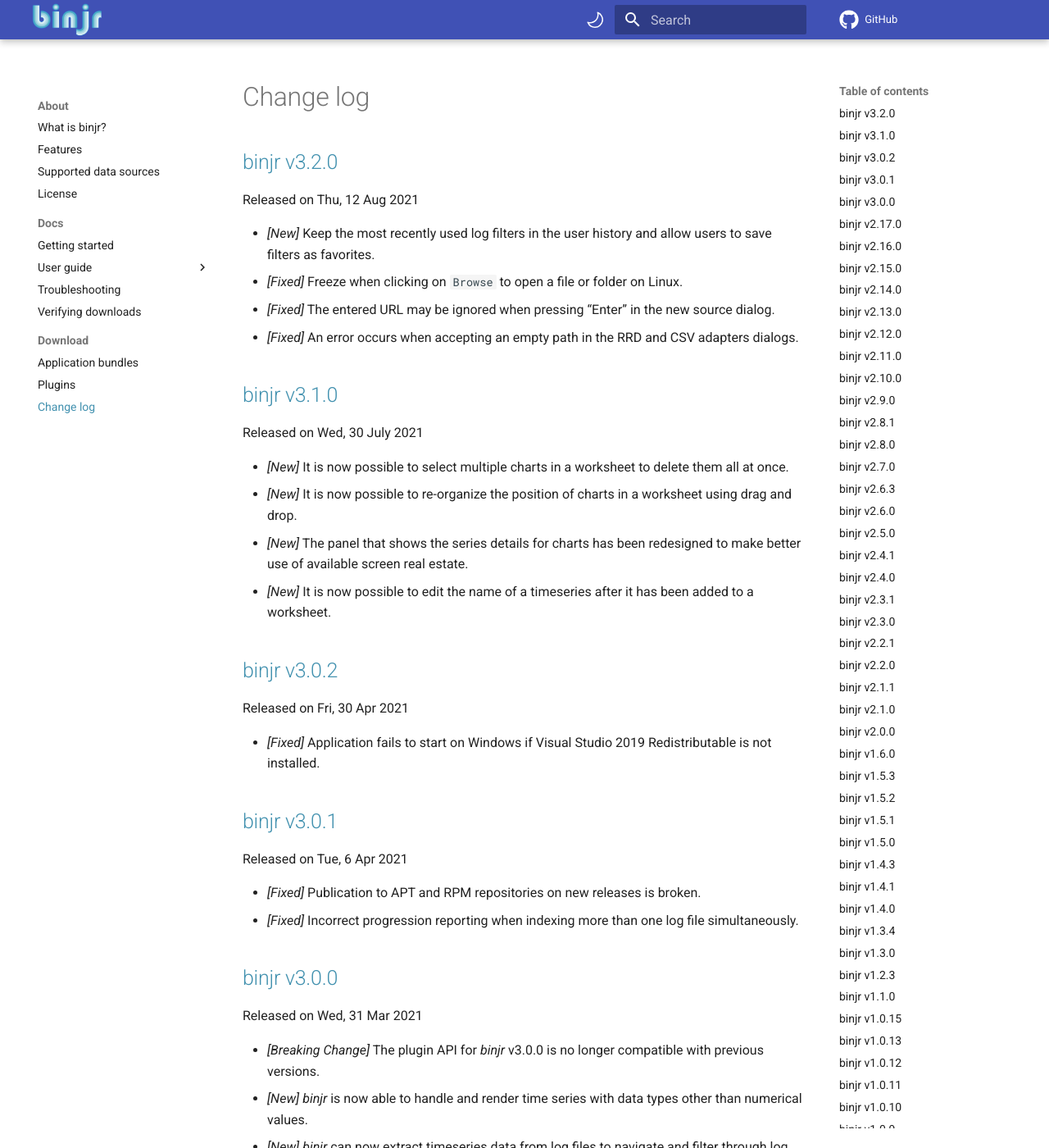
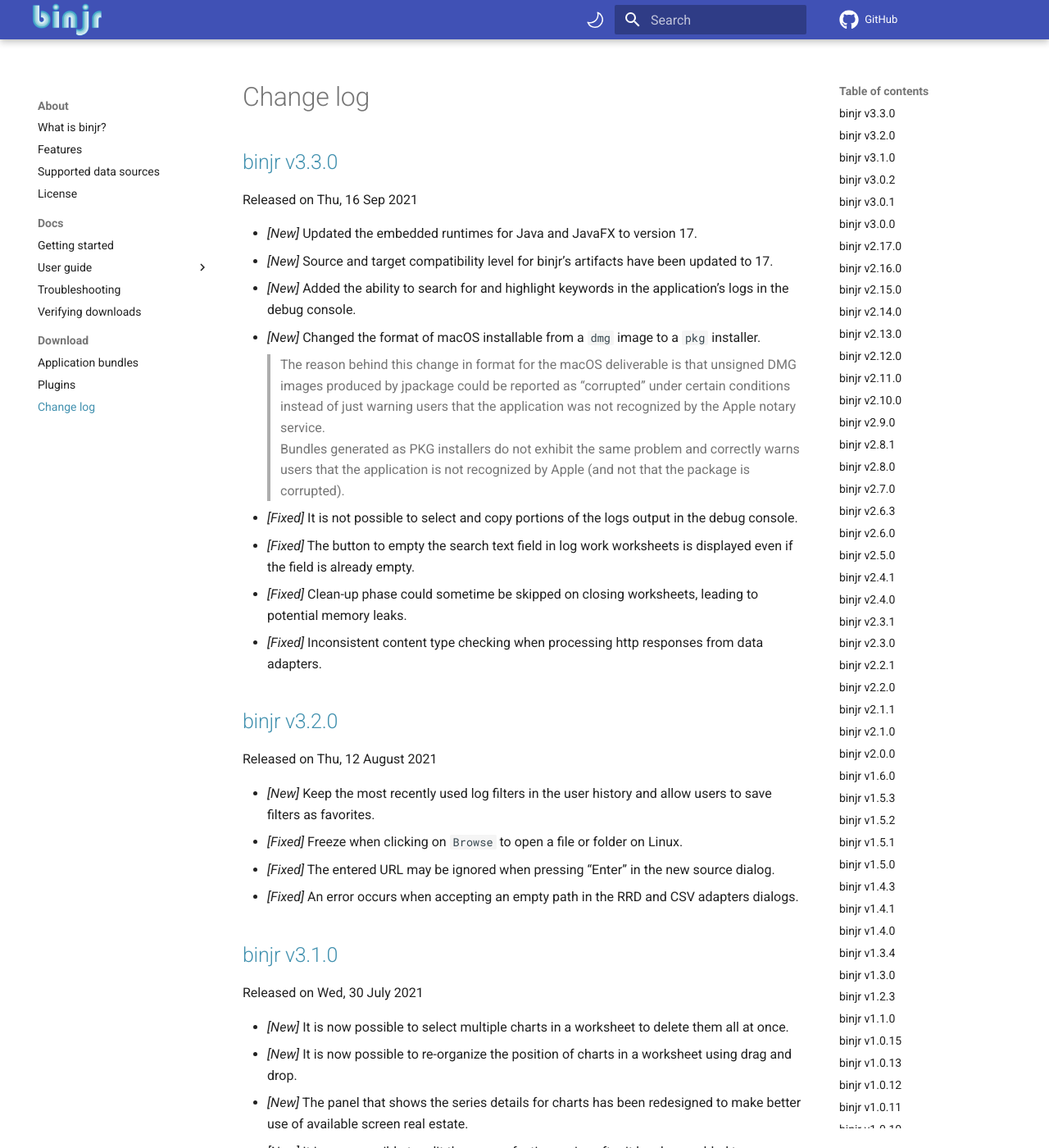
Before and after one commit to binjr/binjr.github.io, an MkDocs documentation site: the page built from docs/download/CHANGELOG.md, in a window 1280 px wide and 1400 px high. Shown: the whole window at 82% size. Built offline with MkDocs 1.6.1 and Material for MkDocs 9.7.7, drawn with Linux system fonts in a browser that asks for light colours; comment, search, counter and statistics services are not loaded.

Commit message:
Release  v3.3.0

```diff
--- a/docs/download/CHANGELOG.md
+++ b/docs/download/CHANGELOG.md
@@ -1,7 +1,25 @@
 # Change log
 
+## [binjr v3.3.0](https://github.com/binjr/binjr/releases/tag/v3.3.0)
+Released on Thu, 16 Sep 2021
+
+* _[New]_ Updated the embedded runtimes for Java and JavaFX to version 17.
+* _[New]_ Source and target compatibility level for binjr's artifacts have been updated to 17.
+* _[New]_ Added the ability to search for and highlight keywords in the application's logs in the debug console.
+* _[New]_ Changed the format of macOS installable from a `dmg` image to a `pkg` installer.
+> The reason behind this change in format for the macOS deliverable is that unsigned DMG images produced by jpackage
+> could be reported as "corrupted" under certain conditions instead of just warning users that the application was not
+> recognized by the Apple notary service.
+> Bundles generated as PKG installers do not exhibit the same problem and correctly warns users that the application is
+> not recognized by Apple (and not that the package is corrupted).
+
+* _[Fixed]_ It is not possible to select and copy portions of the logs output in the debug console.
+* _[Fixed]_ The button to empty the search text field in log work worksheets is displayed even if the field is already empty.
+* _[Fixed]_ Clean-up phase could sometime be skipped on closing worksheets, leading to potential memory leaks.
+* _[Fixed]_ Inconsistent content type checking when processing http responses from data adapters.
+
 ## [binjr v3.2.0](https://github.com/binjr/binjr/releases/tag/v3.2.0)
-Released on Thu, 12 Aug 2021
+Released on Thu, 12 August 2021
 
 * _[New]_ Keep the most recently used log filters in the user history and allow users to save filters as favorites.
 * _[Fixed]_ Freeze when clicking on `Browse` to open a file or folder on Linux.
```
Also changed, not shown: docs/download/latest_release.md (+8 -8 lines), 1 other file.
